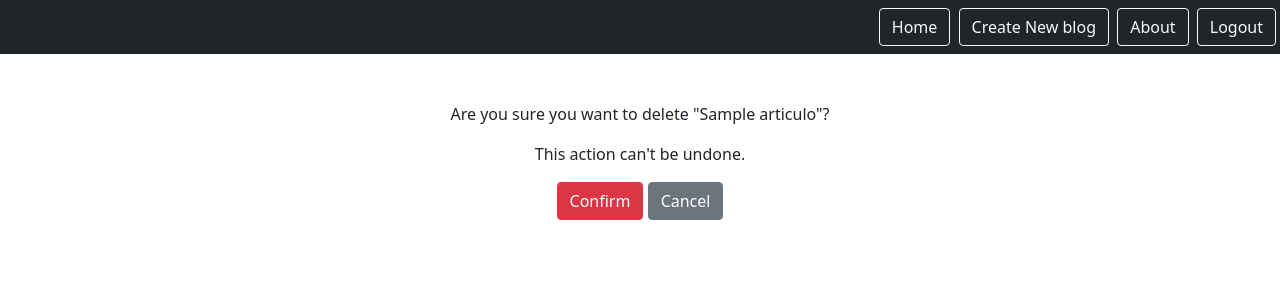
After one commit to sanchezmiguel/CoderBlogRepo, a Django app: page /1/delete in a window 1280 px wide. The commit adds this page. Shown: the top 300 px of the page. Run offline with Django 4.2, Linux system fonts and the light colour scheme; a user stored in the database is signed in; tables that the repository leaves empty hold one stand-in row (values such as "Sample post"); some libraries are stand-ins or nearby versions.

Commit message:
Delete de articulo completo

```diff
--- /dev/null
+++ b/coderDjango/blogApp/templates/blogApp/articulo_delete.html
@@ -0,0 +1,14 @@
+{% extends 'base.html' %}
+
+{% block content %}
+
+<form method="post"> {% csrf_token %}
+    <p>Are you sure you want to delete "{{articulo.title}}"?</p>
+    <p>This action can't be undone.</p>
+
+    <input class="btn btn-danger" type="submit" value="Confirm"/>
+    <a class="btn btn-secondary" href="{% url 'articulo.list' %}">Cancel</a>
+</form>
+
+
+{% endblock %}
--- a/coderDjango/blogApp/templates/blogApp/articulo_detail.html
+++ b/coderDjango/blogApp/templates/blogApp/articulo_detail.html
@@ -16,5 +16,6 @@
 
 <a class="btn btn-secondary" href="{% url 'articulo.list' %}">Cancel</a>
 <a class="btn btn-secondary" href="{% url 'articulo.update' pk=articulo.id %}">Edit</a>
+<a class="btn btn-danger" href="{% url 'articulo.delete' pk=articulo.id %}">Delete</a>
 
 {% endblock %}
--- a/coderDjango/blogApp/urls.py
+++ b/coderDjango/blogApp/urls.py
@@ -6,6 +6,6 @@ urlpatterns=[
     path('',views.ArticuloListView.as_view(),name='articulo.list'),
     path('<int:pk>',views.ArticuloDetailView.as_view(),name='articulo.detail'),
     path('<int:pk>/edit',views.ArticuloUpdateView.as_view(),name='articulo.update'),
-    # path('<int:pk>/delete',views.ArticuloDeleteView.as_view(),name='articulo.delete'),
+    path('<int:pk>/delete',views.ArticuloDeleteView.as_view(),name='articulo.delete'),
     path('new',views.ArticuloCreateView.as_view(),name='articulo.new'),
 ]
--- a/coderDjango/blogApp/views.py
+++ b/coderDjango/blogApp/views.py
@@ -53,3 +53,9 @@ class ArticuloUpdateView(LoginRequiredMixin, UpdateView):
     model = Articulo
     success_url = '/pages'
     form_class = ArticuloForm
+
+
+class ArticuloDeleteView(LoginRequiredMixin, DeleteView):
+    model = Articulo
+    success_url = '/pages'
+    template_name = 'blogApp/articulo_delete.html'
```
